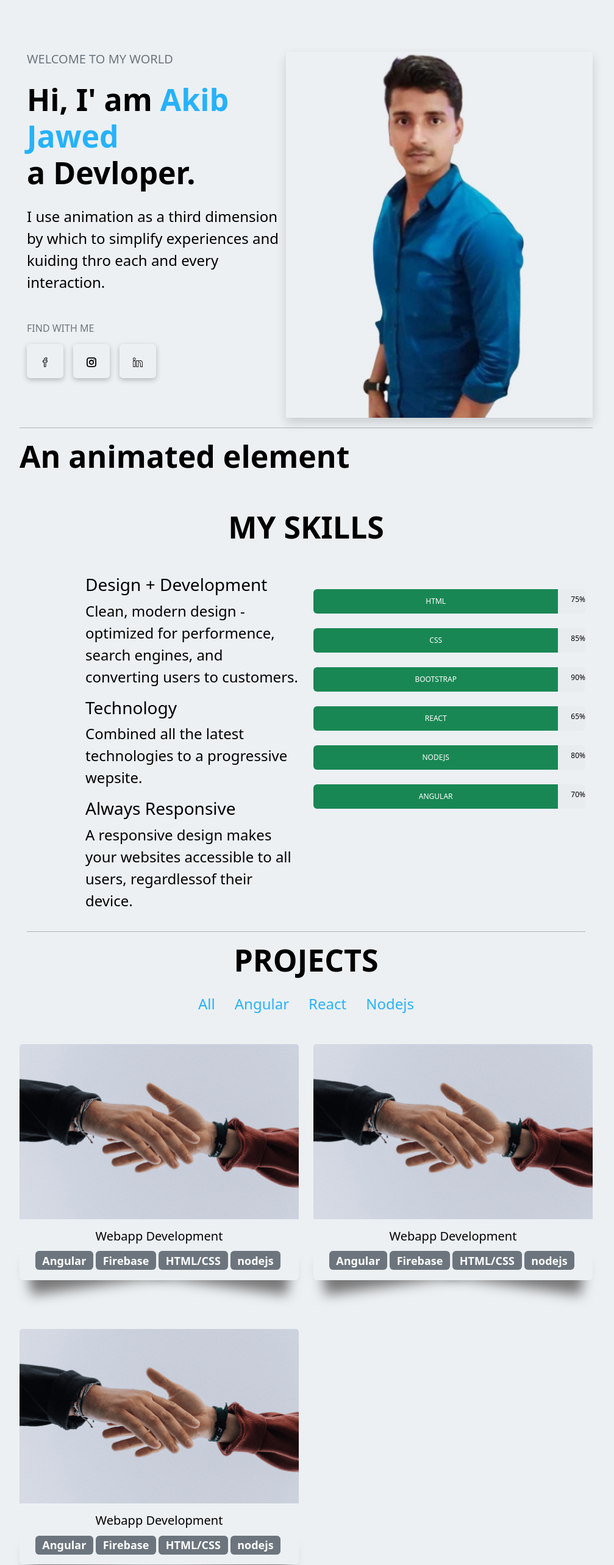
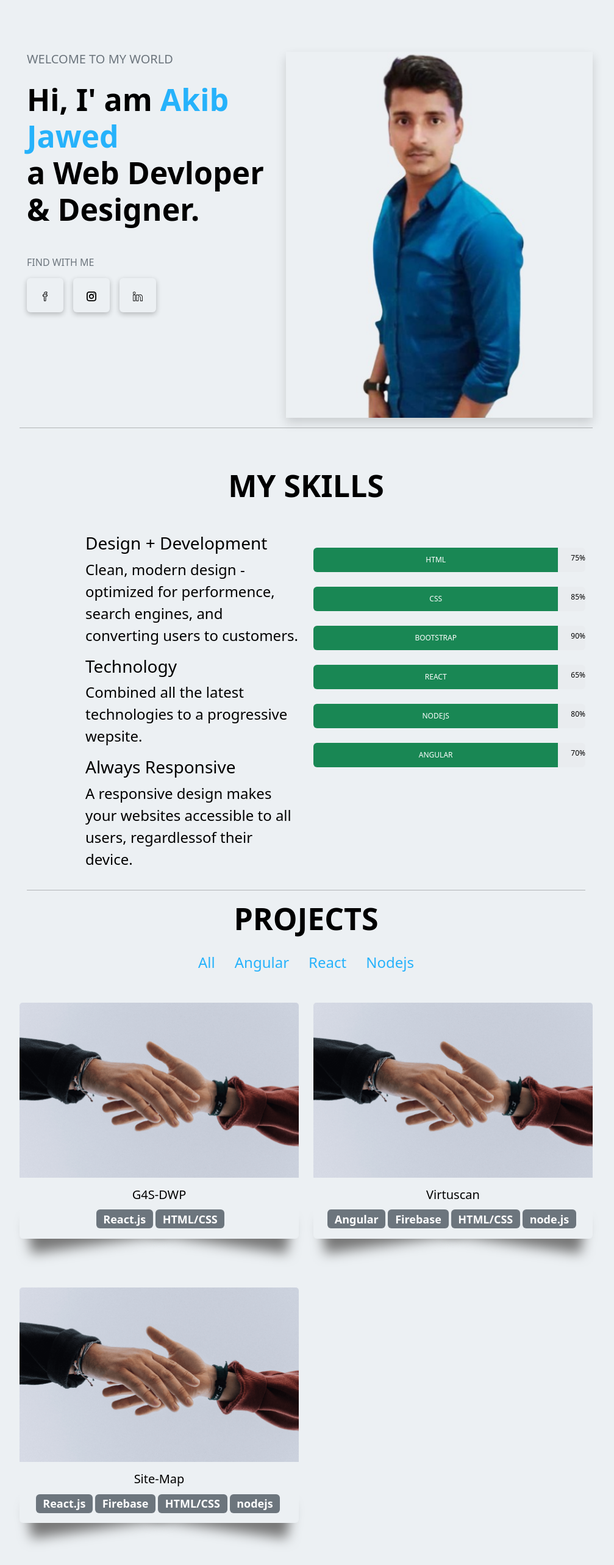
Before and after one commit to akib8677/react-portfolio, a React (Create React App) app: page / in a window 1280 px wide. Shown: the part 100-2666 px from the top of the page at 61% size, without its empty margins (138-1145 px from the left). Built offline with nearby package versions, Linux system fonts and the light colour scheme.

Commit message:
update ui

```diff
--- a/src/Components/About/index.js
+++ b/src/Components/About/index.js
@@ -4,7 +4,7 @@ const About = () => {
 
   return (
     <>
-      <h1 className="animate__animated animate__bounce">An animated element</h1>
+      {/* <h1 className="animate__animated animate__bounce">An animated element</h1> */}
     </>
   )
 }
--- a/src/Components/Contact/index.js
+++ b/src/Components/Contact/index.js
@@ -18,8 +18,8 @@ const Contact = () => {
               <img src="image/contact_img.png" className="card-img-top p-4" height={270} alt="img" />
               <div className="card-body">
                 <h3 className="card-title">Akib Jawed</h3>
-                <p className='text-muted'>Software Developer</p>
-                <p className="card-text text-muted">I am available for freelance work. Connect with me via and call in to my account.</p>
+                <p className='text-muted'>Web Developer & Designer</p>
+                <p className="card-text text-muted">I am available for work. Connect with me via and call in to my account.</p>
                 <div className='text-muted'>
                   <span>Phone: +918677065940</span><br />
                   <span>Email: akibjawed.dev@gmail.com</span>
--- a/src/Components/Home/index.js
+++ b/src/Components/Home/index.js
@@ -13,7 +13,7 @@ const Home = () => {
           <div className="col">
             <h5 className='text-muted animate__animated animate__backInLeft'>{title}</h5>
             <h1 className='my-4'>Hi, I' am <span className='color'>Akib Jawed</span><br />{profession}</h1>
-            <p>{description}</p>
+            {/* <p>{description}</p> */}
             <div className="row mt-5">
               <div className='text-muted'>
                 <h6>{title_2}</h6>
@@ -33,7 +33,7 @@ const Home = () => {
               </div>
             </div>
           </div>
-          <div className="col shadow" style={{ width: '' }}>
+          <div className="col shadow">
             <img src={ imageUrl } alt='profile' height={600} />
           </div>
         </div>
--- a/src/Components/Projects/index.js
+++ b/src/Components/Projects/index.js
@@ -29,11 +29,11 @@ const Projects = () => {
               <div className="card box effect5">
                 <img src="image/contact_img.png" className="card-img-top" alt="..." />
                 <div className="card-body text-center">
-                  <h5 className="card-title">Webapp Development</h5>
-                  <span class="badge text-bg-secondary">Angular</span>
-                  <span class="badge text-bg-secondary mx-1">Firebase</span>
+                  <h5 className="card-title">G4S-DWP</h5>
+                  <span class="badge text-bg-secondary mx-1">React.js</span>
+                  {/* <span class="badge text-bg-secondary mx-1">Firebase</span> */}
                   <span class="badge text-bg-secondary">HTML/CSS</span>
-                  <span class="badge text-bg-secondary mx-1">nodejs</span>
+                  {/* <span class="badge text-bg-secondary mx-1">nodejs</span> */}
                 </div>
               </div>
             </div>
@@ -41,11 +41,11 @@ const Projects = () => {
               <div className="card box effect5">
                 <img src="image/contact_img.png" className="card-img-top" alt="..." />
                 <div className="card-body text-center">
-                  <h5 className="card-title">Webapp Development</h5>
+                  <h5 className="card-title">Virtuscan</h5>
                   <span class="badge text-bg-secondary">Angular</span>
                   <span class="badge text-bg-secondary mx-1">Firebase</span>
                   <span class="badge text-bg-secondary">HTML/CSS</span>
-                  <span class="badge text-bg-secondary mx-1">nodejs</span>
+                  <span class="badge text-bg-secondary mx-1">node.js</span>
                 </div>
               </div>
             </div>
@@ -53,8 +53,8 @@ const Projects = () => {
               <div className="card box effect5">
                 <img src="image/contact_img.png" className="card-img-top" alt="..." />
                 <div className="card-body text-center">
-                  <h5 className="card-title">Webapp Development</h5>
-                  <span class="badge text-bg-secondary">Angular</span>
+                  <h5 className="card-title">Site-Map</h5>
+                  <span class="badge text-bg-secondary">React.js</span>
                   <span class="badge text-bg-secondary mx-1">Firebase</span>
                   <span class="badge text-bg-secondary">HTML/CSS</span>
                   <span class="badge text-bg-secondary mx-1">nodejs</span>
--- a/src/shared/data/data.js
+++ b/src/shared/data/data.js
@@ -2,7 +2,7 @@ import { FaPaintBrush } from 'react-icons/fa';
 
 export const profile = {
     title: 'WELCOME TO MY WORLD',
-    profession: 'a Devloper.',
+    profession: 'a Web Devloper & Designer.',
     description: 'I use animation as a third dimension by which to simplify experiences and kuiding thro each and every interaction.',
     title_2: 'FIND WITH ME',
     icons: [
@@ -62,7 +62,7 @@ export const skills = {
 
 export const footer = {
     name: 'Akib',
-    description: '© 2022. All rights reserved by KfaqsInfo Tech Private Limited.',
+    description: '© 2022. All rights reserved by Tech Private Limited.',
     imageUrl: 'image/logo_react_portfolio.png'
 }
 
```
Also changed, not shown: 1 other file (tests, documents, lock files or other folders).
